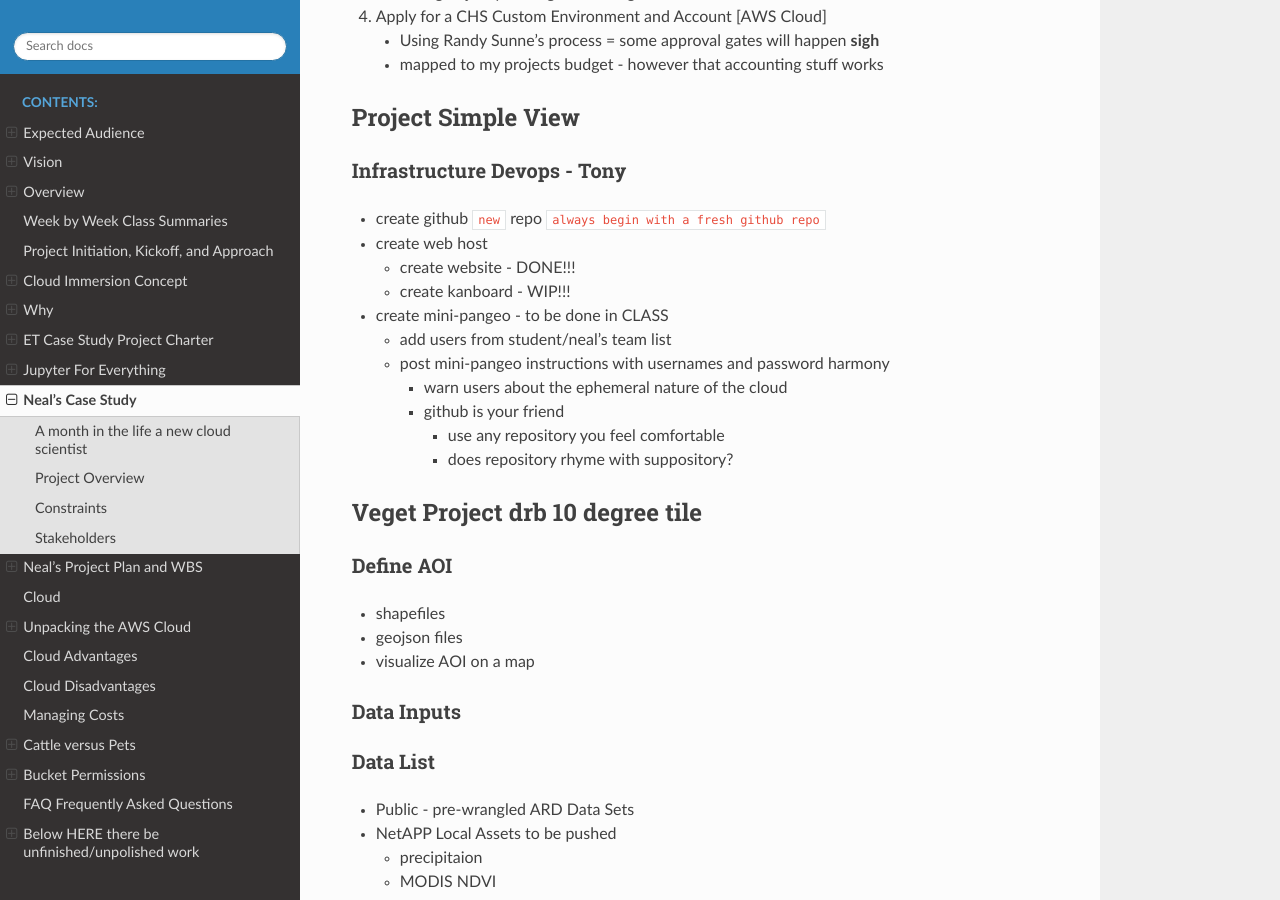
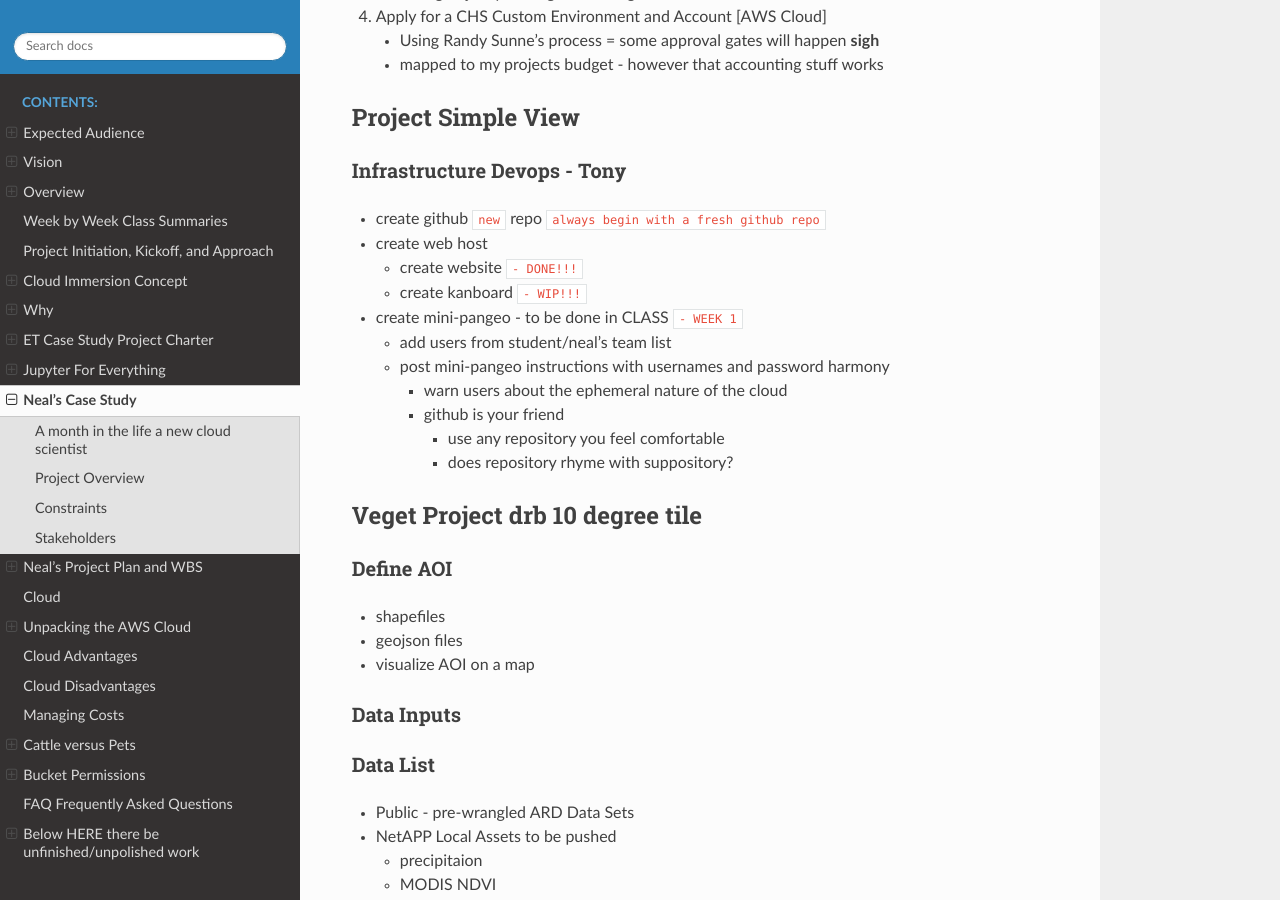
Before and after one commit to tonybutzer/harmony, a Sphinx documentation site: the page built from documentation/source/02neal_case_study.md, in a window 1280 px wide and 900 px high, scrolled down 960 px. Built offline with Sphinx 7.4.7 and the Read the Docs theme 2.0.0, drawn with Linux system fonts in a browser that asks for light colours; pages that are not in the unit, such as notebooks, are missing from menus.

Commit message:
automatic git update from Makefile

```diff
--- a/documentation/source/02neal_case_study.md
+++ b/documentation/source/02neal_case_study.md
@@ -39,9 +39,9 @@ Neal is the lead scientist for a group of folks ... yada yada yada
 ### Infrastructure Devops - Tony
 - create github `new` repo `always begin with a fresh github repo`
 - create web host
-	- create website  - DONE!!!
-	- create kanboard - WIP!!!
-- create mini-pangeo - to be done in CLASS
+	- create website  `- DONE!!!`
+	- create kanboard `- WIP!!!`
+- create mini-pangeo - to be done in CLASS `- WEEK 1`
 	- add users from student/neal's team list
 	- post mini-pangeo instructions with usernames and password harmony
 		- warn users about the ephemeral nature of the cloud
```
